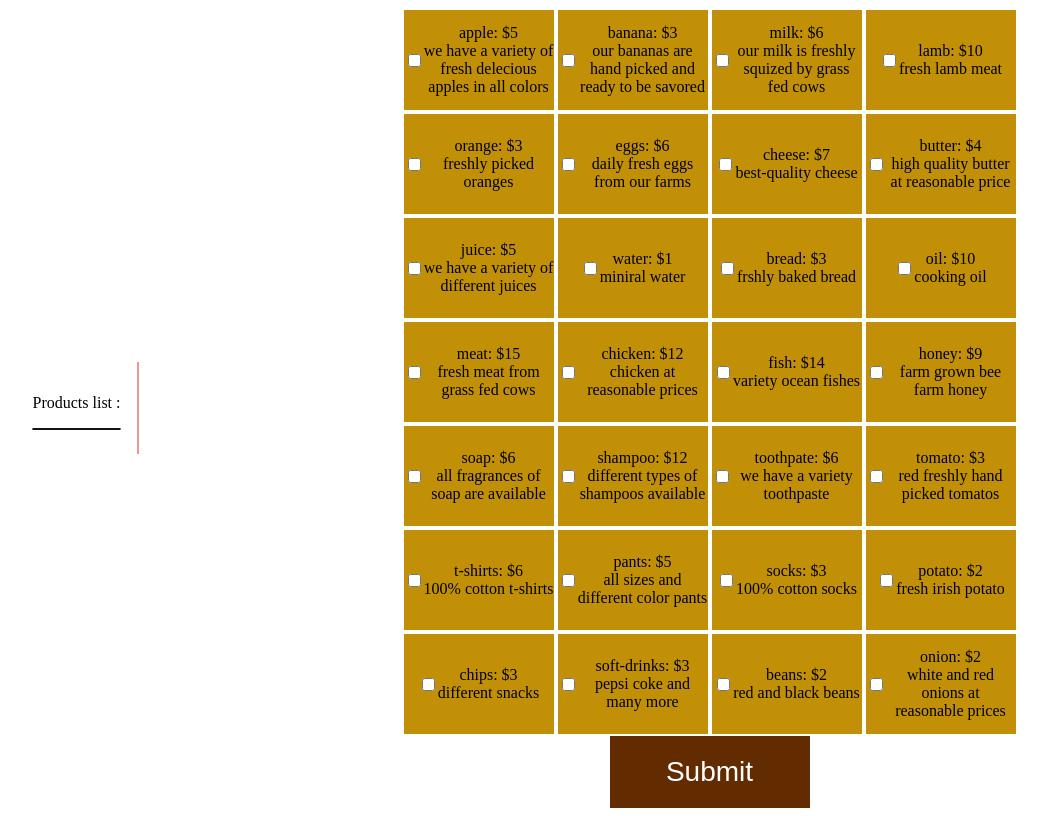
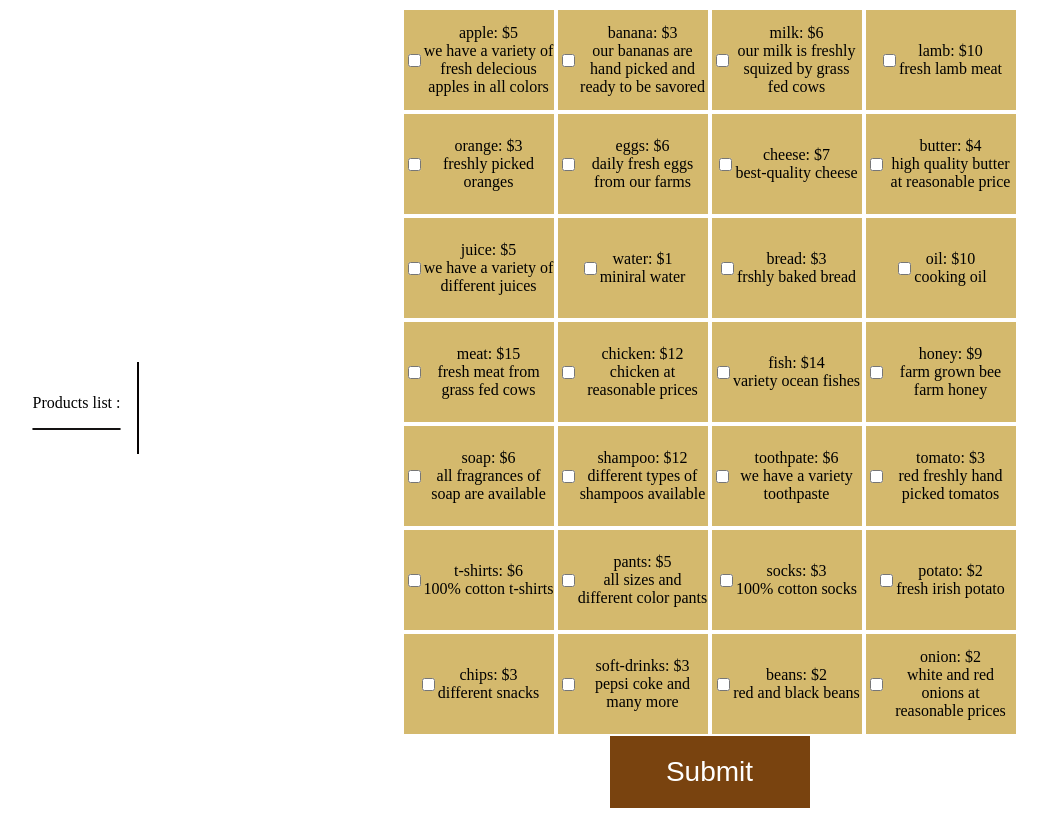
Before and after one commit to mohammedAlshareef24/POS, a PHP site: page / in a window 1280 px wide. Shown: the whole page, without its empty margins (123-1170 px from the left). Run offline with PHP 8.4, Linux system fonts and the light colour scheme.

Commit message:
last update

```diff
--- a/stylesheet/style.css
+++ b/stylesheet/style.css
@@ -20,7 +20,7 @@ hr{
 }
 .left{
     height: auto;
-    border-right: 2px solid rgb(234, 153, 153);
+    border-right: 2px solid rgb(6, 3, 3);
     padding: 1rem;
 }
 
@@ -36,7 +36,7 @@ hr{
     justify-content: center;
     width: 150px;
     height: 100px;
-    background: #c29007;
+    background: #d4b96d;
     margin: 2px;
 
 
@@ -44,7 +44,7 @@ hr{
 
 .submit {
     position: relative;
-    background-color: #632c00;
+    background-color: #79430f;
     border: none;
     font-size: 28px;
     color: #FFFFFF;
```
Also changed, not shown: README.md (added).
